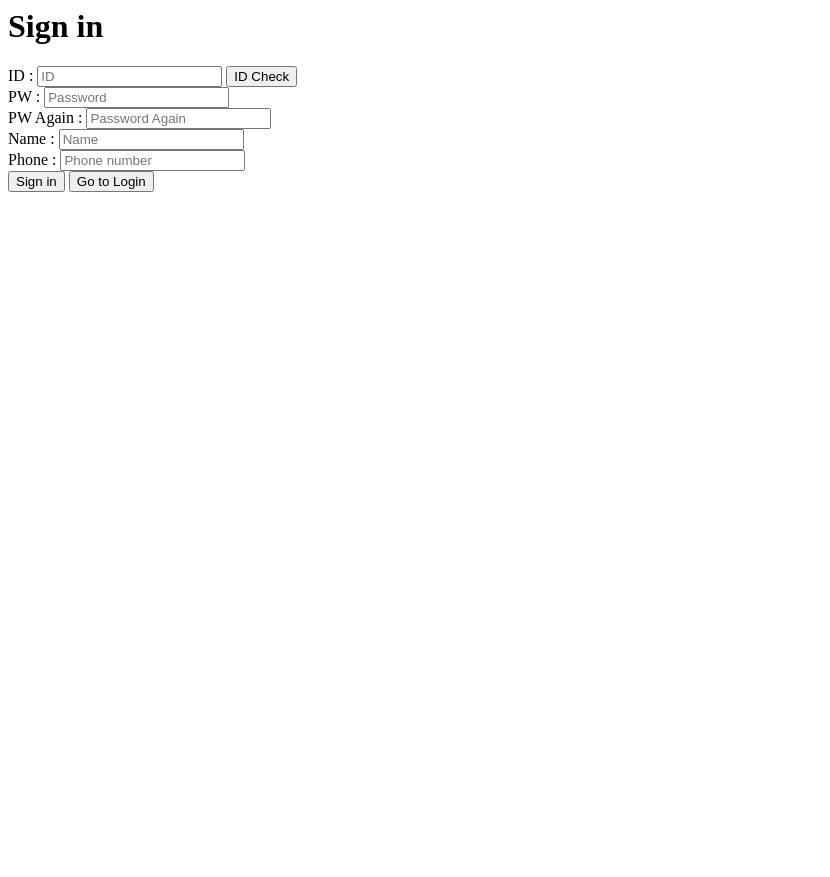
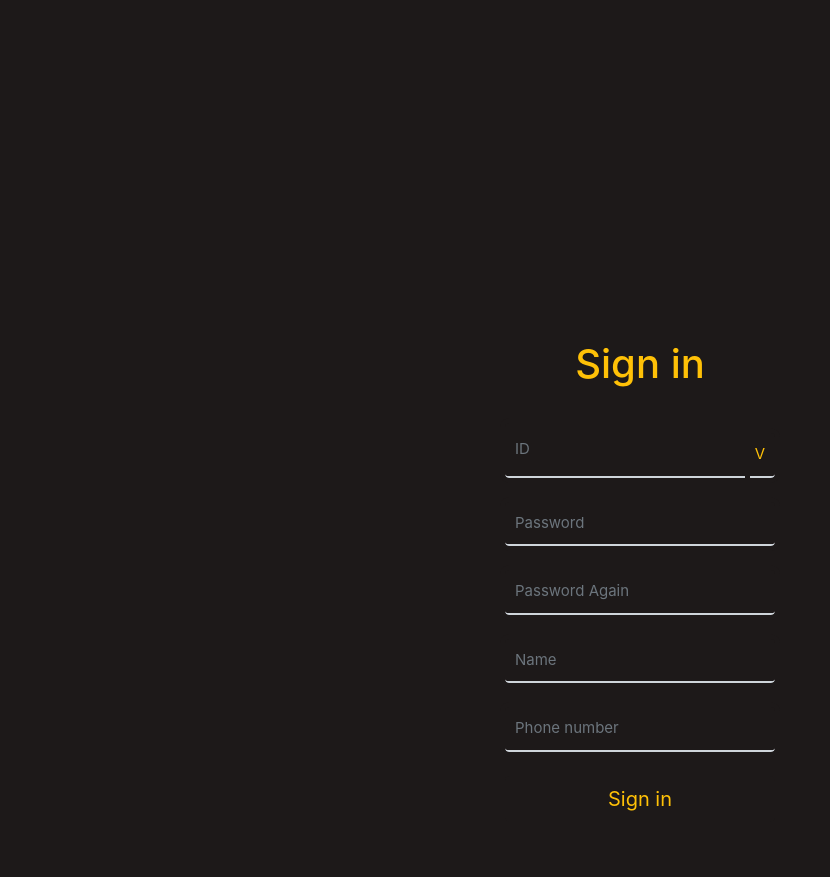
Before and after one commit to qusehdgns/django_cloud, a Django app: page /sign_in in a window 1280 px wide. Shown: the whole page, without its empty margins (0-830 px from the left). Before the commit the page ends 192 px from the top, so only its background shows below. Run offline with Django 3.2, Linux system fonts and the light colour scheme; some libraries are stand-ins or nearby versions.

Commit message:
css
Index.html
Login.html
Sign_in.html
Personal_Storage.html

```diff
--- a/main/static/css/main/Sign_in.css
+++ b/main/static/css/main/Sign_in.css
@@ -1,37 +1,64 @@
-html,
 body {
-  height: 100%;
+  display: -ms-flexbox;
+  -ms-flex-align: center;
+  align-items: center;
+  padding-top: 340px;
+  padding-bottom: 40px;
+  background-color: #1d1919;
 }
 
-body {
-  display: -ms-flexbox;
-  display: flex;
-  -ms-flex-align: center;
-  align-items: center;
-  padding-top: 40px;
-  padding-bottom: 40px;
-  background-color: #f5f5f5;
-}
-
-.form-signin {
+.form-login {
   width: 100%;
-  max-width: 330px;
+  max-width: 300px;
   padding: 15px;
   margin: auto;
 }
-.form-signin .form-control {
-  position: relative;
+.form-login .form-control {
   box-sizing: border-box;
   height: auto;
   padding: 10px;
-  font-size: 16px;
+  font-size: 15px;
+  background-color: #1d1919;
+  border-width: 0 0 2px;
+  outline:2px solid #ffc107;
+
 }
-.form-signin .form-control:focus {
+.form-login .form-control:focus {
   z-index: 2;
+  border-color: #ffc107;
+  outline:5px solid #1d1919;
+}
+.form-login input[type="text"] {
+  color: #ffc107;
+  outline:5px solid #1d1919;
 }
 
-.form-signin input[type="password"] {
-  margin-bottom: 10px;
-  border-top-left-radius: 0;
-  border-top-right-radius: 0;
+.form-login input[type="password"] {
+  color: #ffc107;
+  outline:5px solid #1d1919;
 }
+
+h1{
+  color:#ffc107;
+  margin-bottom: 20px;
+}
+
+input.s{
+  background-color: #1d1919;
+  border:none;
+  color:#ffc107;
+}
+
+input.s:hover {
+  background-color: #ffc107;
+  border:none;
+  color:#1d1919;
+}
+
+.form-login .c {
+  background-color: #1d1919;
+  color: #ffc107;
+  margin-top:10px;
+  outline:5px solid #1d1919;
+  border-width: 0 0 2px;
+}
--- a/main/templates/Sign_in.html
+++ b/main/templates/Sign_in.html
@@ -1,33 +1,39 @@
+{% load static %}
+<script src="{% static 'js/main/jquery.min.js' %}"></script>
+<script src="/static/js/main/popper.js"></script>
+<script src="{% static 'js/main/bootstrap.min.js' %}"></script>
+<script src="{% static 'js/main/main.js' %}"></script>
+
 <head>
     <meta name="viewport"
         content="width=device-width,initial-scale=1.0,minimum-scale=1.0,maximum-scale=1.0,user-scalable=no">
     <title>Sign in Page</title>
+    <link rel="stylesheet" href="https://cdn.jsdelivr.net/npm/bootstrap@4.5.3/dist/css/bootstrap.min.css">
+    <link rel="stylesheet" type="text/css" href="{% static 'css/main/Sign_in.css' %}"/>
     <script src="http://code.jquery.com/jquery-latest.js"></script>
 </head>
 
-<body>
+<body class="text-center">
     <div>
         <h1>Sign in</h1>
-        <form method="POST" action="{% url 'sign_in' %}" id="user_form">
+        <form class="form-login" method="POST" action="{% url 'sign_in' %}" id="user_form">
             {% csrf_token %}
-            ID :
-            <input id="userid" name="userid" type="text" onchange="change_val();" placeholder="ID">
-            <input type="button" value="ID Check" onclick="id_check();">
+            <div class="input-group">
+            <input class="form-control" autocomplete="off" id="userid" name="userid" type="text" onchange="change_val();" placeholder="ID"></input>
+            <span class="input-group-btn">
+            <input class="form-control c" type="button" value="V" onclick="id_check();"></input>
+            </span>
+            </div>
             <br>
-            PW :
-            <input id="userpw" name="userpw" type="password" placeholder="Password">
+            <input class="form-control" autocomplete="off" id="userpw" name="userpw" type="password" placeholder="Password"></input>
             <br>
-            PW Again :
-            <input id="userpw_again" name="userpw_again" type="password" placeholder="Password Again">
+            <input class="form-control" autocomplete="off" id="userpw_again" name="userpw_again" type="password" placeholder="Password Again"></input>
             <br>
-            Name :
-            <input id="username" name="username" type="text" placeholder="Name">
+            <input class="form-control" autocomplete="off" id="username" name="username" type="text" placeholder="Name"></input>
             <br>
-            Phone :
-            <input id="userphone" name="userphone" type="text" maxlength="13" placeholder="Phone number">
+            <input class="form-control" autocomplete="off" id="userphone" name="userphone" type="text" maxlength="13" placeholder="Phone number"></input>
             <br>
-            <input type="button" value="Sign in" onclick="sign_in();">
-            <input type="button" value="Go to Login" onclick="location.href = '/';"
+            <input class="s btn btn-lg btn-primary btn-block" type="button" value="Sign in" onclick="sign_in();"></input>
         </form>
     </div>
 </body>
```
Also changed, not shown: main/static/css/main/Login.css (+53 -9 lines), main/templates/Index.html (+45 -32 lines), main/templates/Login.html (+15 -11 lines), personal/templates/Personal_Storage.html (+18 -21 lines).
